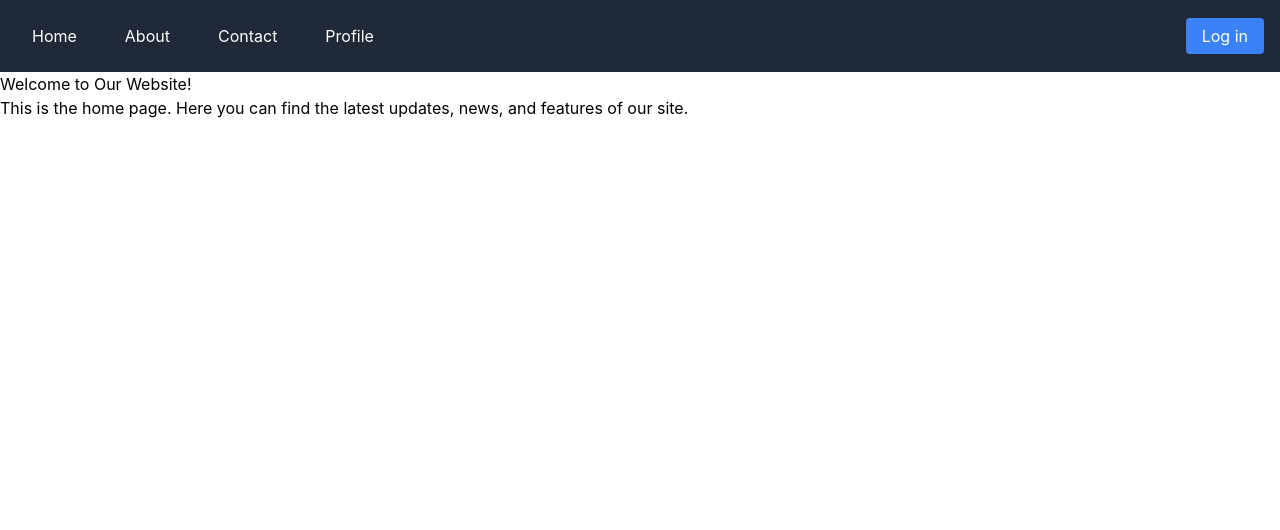
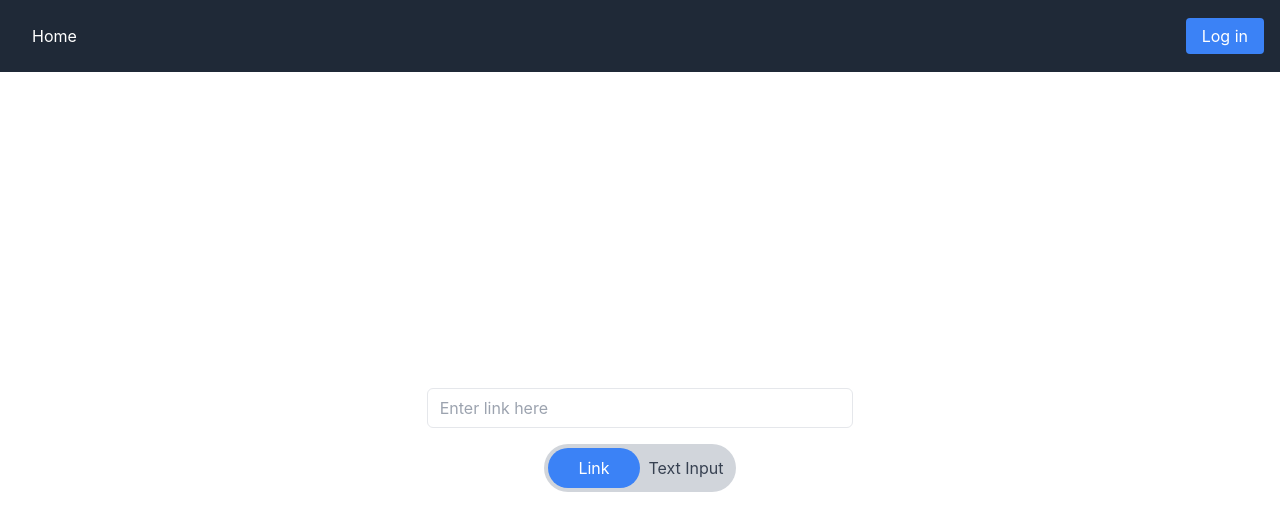
Before and after one commit to daeyongJung1/CSE5914-SU24-Elasticsearch-Project, a React (Create React App) app in the folder elasticsearch-frontend/: page / in a window 1280 px wide. Shown: the top 530 px of the page. Built offline with nearby package versions, Linux system fonts and the light colour scheme.

Commit message:
Updated Home Page to accept link and text blob

```diff
--- a/elasticsearch-frontend/src/Components/Navbar.jsx
+++ b/elasticsearch-frontend/src/Components/Navbar.jsx
@@ -9,9 +9,6 @@ export default function NavBar() {
             <div className="container mx-auto flex justify-between items-center">
                 <div className="flex space-x-4">
                     <Link to="/" className="text-white py-2 px-4 hover:bg-gray-700 rounded">Home</Link>
-                    <Link to="/about" className="text-white py-2 px-4 hover:bg-gray-700 rounded">About</Link>
-                    <Link to="/contact" className="text-white py-2 px-4 hover:bg-gray-700 rounded">Contact</Link>
-                    <Link to="/user/john" className="text-white py-2 px-4 hover:bg-gray-700 rounded">Profile</Link>
                 </div>
                 <div>
                     {user ? (
--- a/elasticsearch-frontend/src/Pages/Home.jsx
+++ b/elasticsearch-frontend/src/Pages/Home.jsx
@@ -1,12 +1,40 @@
-import React from 'react';
+import React, { useState } from 'react';
 
-function Home() {
+export default function Home() {
+    // 'text' or 'link'
+    const [inputType, setInputType] = useState('link');
+    const [userInput, setUserInput] = useState(null);
+
+    const submitUserInput = () => {
+
+    }
+
     return (
-        <div>
-            <h1>Welcome to Our Website!</h1>
-            <p>This is the home page. Here you can find the latest updates, news, and features of our site.</p>
+        <div className="flex grow flex-col items-center justify-center">
+            <input
+                type={inputType === 'link' ? "url" : "text"}
+                value={userInput}
+                onChange={(e) => setUserInput(e.target.value)}
+                placeholder={inputType === 'text' ? "Enter text here" : "Enter link here"}
+                className={`form-input mt-2 block transition-all duration-500 ease-in-out ${inputType === 'text' ? 'w-1/2 h-32 px-4 py-3' : 'w-1/3 h-10 px-3 py-2'
+                    } text-gray-700 border rounded-md focus:outline-none focus:shadow-outline`}
+            />
+            <div className="mt-4 flex rounded-full bg-gray-300 p-1 w-48 justify-center">
+                <button
+                    onClick={() => setInputType('link')}
+                    className={`flex-1 text-center rounded-full py-2 ${inputType === 'link' ? 'bg-blue-500 text-white' : 'text-gray-700'
+                        } transition-colors duration-300 ease-in-out`}
+                >
+                    Link
+                </button>
+                <button
+                    onClick={() => setInputType('text')}
+                    className={`flex-1 text-center rounded-full py-2 ${inputType === 'text' ? 'bg-blue-500 text-white' : 'text-gray-700'
+                        } transition-colors duration-300 ease-in-out`}
+                >
+                    Text Input
+                </button>
+            </div>
         </div>
     );
 }
-
-export default Home;
```
